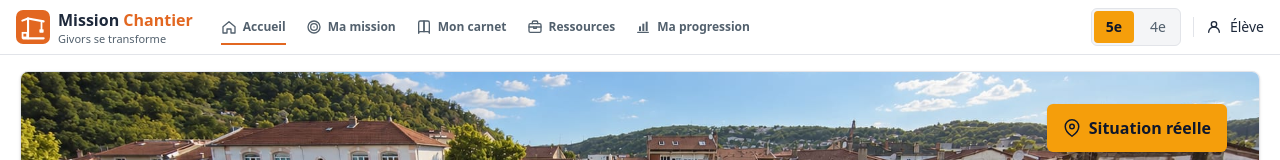
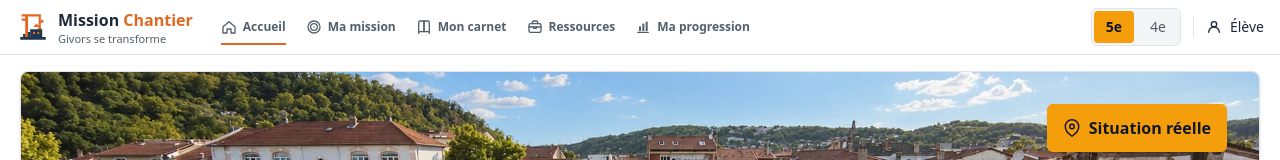
Before and after one commit to ydimauro/mission-chantier, a Next.js app: page / in a window 1280 px wide. Shown: the top 160 px of the page. Built offline with nearby package versions, Linux system fonts and the light colour scheme.

Commit message:
style: reprendre le pictogramme de chantier

```diff
--- a/src/components/ui/AppMark.tsx
+++ b/src/components/ui/AppMark.tsx
@@ -19,15 +19,11 @@ export function AppMark({ size = 32, className }: AppMarkProps) {
       aria-label="Mission Chantier"
       className={className}
     >
-      <rect width="48" height="48" rx="10" fill="#E26721" />
-      <rect x="8" y="31" width="9" height="9" fill="#FFFFFF" />
-      <rect x="10.5" y="33.5" width="4" height="4" fill="#E26721" />
-      <line x1="10" y1="40" x2="39" y2="40" stroke="#FFFFFF" strokeWidth="3" strokeLinecap="round" />
-      <line x1="17" y1="40" x2="17" y2="12" stroke="#FFFFFF" strokeWidth="3" strokeLinecap="round" />
-      <line x1="17" y1="12" x2="39" y2="16" stroke="#FFFFFF" strokeWidth="3" strokeLinecap="round" />
-      <line x1="17" y1="12" x2="9" y2="15" stroke="#FFFFFF" strokeWidth="3" strokeLinecap="round" />
-      <line x1="36" y1="17" x2="36" y2="27" stroke="#FFFFFF" strokeWidth="2.5" strokeLinecap="round" />
-      <rect x="33" y="27" width="6" height="5" rx="1" fill="#FFFFFF" />
+      <path d="M8 6h27v3H8zM13 9h4v29h-4zM8 12h5v3H8zM32 9h3v17h-3zM31 25h5v3h-5z" fill="#E26721" />
+      <path d="M6 38h36v4H6zM20 27h17v11H20z" fill="#1F3650" />
+      <path d="M24 24l5-5 5 5zM24 31h3v3h-3zM30 31h3v3h-3z" fill="#E26721" />
+      <path d="M10 34h3v4h-3zM17 31h3v7h-3z" fill="#1F3650" />
+      <path d="M35 13l5 3-5 3z" fill="#E26721" />
     </svg>
   );
 }
```
